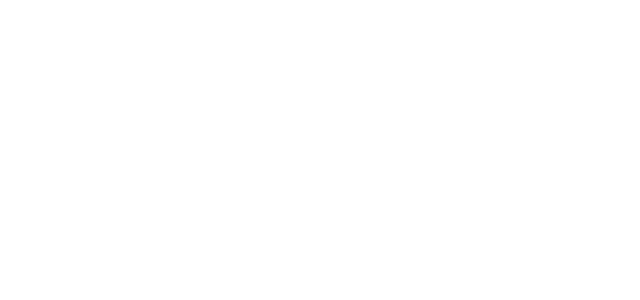
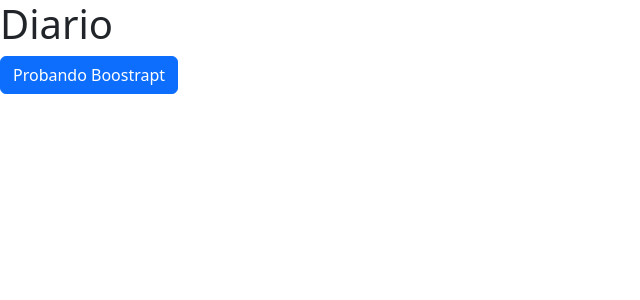
Before and after one commit to maximovj/diadi-app, a React (Create React App) app in the folder dev-react-app/: page /diario in a window 1280 px wide. Before the commit this address had no page. Shown: the top 300 px of the page, without its empty margins (0-640 px from the left). Built offline with nearby package versions, Linux system fonts and the light colour scheme.

Commit message:
cambie el nombre TodoListPage a Diaro

```diff
--- a/dev-react-app/src/pages/TodoListPage.js
+++ b/dev-react-app/src/pages/Diario.js
@@ -1,9 +1,9 @@
 import 'bootstrap/dist/css/bootstrap.min.css';
 
-export function TodoListPage(){
+export function Diario(){
     return(
         <div>
-            <h1>TodoListPage</h1>
+            <h1>Diario</h1>
             <button className="btn btn-primary ">Probando Boostrapt</button>
         </div>
     )
--- a/dev-react-app/src/routes/routes.js
+++ b/dev-react-app/src/routes/routes.js
@@ -1,9 +1,9 @@
 
 import { BrowserRouter, Route, Routes } from 'react-router-dom'
-import { TodoListPage } from '../pages/TodoListPage'
 import { LoginPage } from '../pages/LoginPage'
 import { RegisterUser } from '../components/login/RegisterUser'
 import { Home } from '../pages/Home'
+import { Diario } from '../pages/Diario'
 export function RoutePage (){
     return(
         <BrowserRouter>
@@ -12,7 +12,7 @@
                 <Route path="/" element={<LoginPage/>}/>
                 <Route path="/register" element={<RegisterUser/>}/>
                 <Route path="/Home" element={<Home/>}/>
-                <Route path="/todo-list" element={<TodoListPage/>}/>
+                <Route path="/diario" element={<Diario/>}/>
             </Routes>
         </BrowserRouter>
     )
```
